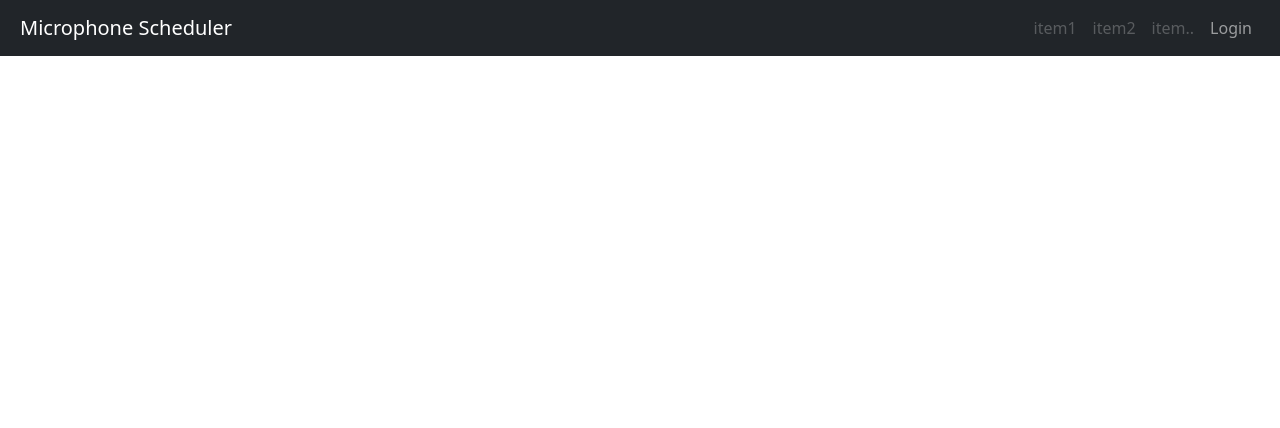
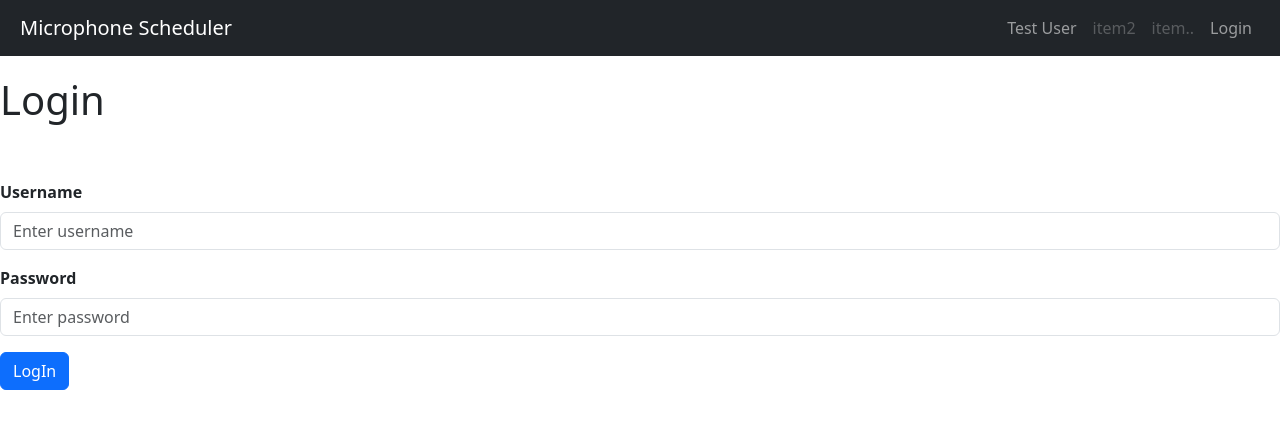
Before and after one commit to Jari1980/MicrophoneSchedulerF, a React (Vite) app: page /login in a window 1280 px wide. Shown: the top 428 px of the page. Built offline with nearby package versions, Linux system fonts and the light colour scheme.

Commit message:
Initial loggin page, storing jwt token in cookie and username role in global state

```diff
--- /dev/null
+++ b/src/components/LogIn.jsx
@@ -0,0 +1,69 @@
+import React from "react";
+import { Button, Form } from "react-bootstrap";
+import axios from "axios";
+import { useGlobalContext } from "./context";
+import { useCookies } from "react-cookie";
+
+const LogIn = () => {
+    const{userName, setUserName} = useGlobalContext();
+    const{userRole, setUserRole} = useGlobalContext();
+    const [cookies, setCookie] = useCookies(["jwtToken"])
+
+  function handleSubmit(event) {
+    event.preventDefault();
+    const userData = {
+      username: event.currentTarget.elements.formUserName.value,
+      password: event.currentTarget.elements.formPassword.value,
+    };
+    try {
+      axios
+        .post("http://localhost:8080/api/v1/user/login", {
+          userName: event.currentTarget.elements.formUserName.value,
+          password: event.currentTarget.elements.formPassword.value,
+        })
+        .then((response) => {
+          console.log(
+            "LogIn succes: " +
+              "\nJWT: " +
+              response.data.jwtToken +
+              "\nuserName: " +
+              response.data.userName +
+              "\nuserRole: " +
+              response.data.userRole
+          );
+          setUserName(response.data.userName)
+          setUserRole(response.data.userRole)
+          setCookie("jwtToken", response.data.jwtToken, {path: "/"})
+        });
+    } catch (error) {
+      console.log("Error logging in: " + error);
+    }
+  }
+
+  return (
+    <div>
+      <h1 style={{ marginTop: "20px" }}>Login</h1>
+      <br />
+      <br />
+      <Form onSubmit={handleSubmit}>
+        <Form.Group className="mb-3" controlId="formUserName">
+          <Form.Label>
+            <b>Username</b>
+          </Form.Label>
+          <Form.Control type="text" placeholder="Enter username" />
+        </Form.Group>
+        <Form.Group className="mb-3" controlId="formPassword">
+          <Form.Label>
+            <b>Password</b>
+          </Form.Label>
+          <Form.Control type="password" placeholder="Enter password" />
+        </Form.Group>
+        <Button variant="primary" type="submit" className="extButton">
+          LogIn
+        </Button>
+      </Form>
+    </div>
+  );
+};
+
+export default LogIn;
--- a/src/components/NavBar.jsx
+++ b/src/components/NavBar.jsx
@@ -10,7 +10,7 @@ const NavBar = () => {
           <Navbar.Toggle aria-controls="basic-navbar-nav" />
           <Navbar.Collapse id="basic-navbar-nav">
             <Nav className="ms-auto" style={{marginRight:"20px"}}>
-              <Nav.Link as={Link} to="/item1" disabled>item1</Nav.Link>
+              <Nav.Link as={Link} to="/testUser">Test User</Nav.Link>
               <Nav.Link as={Link} to="/item2" disabled>item2</Nav.Link>
               <Nav.Link as={Link} to="/item.." disabled>item..</Nav.Link>
               <Nav.Link as={Link} to="/login">Login</Nav.Link>
--- /dev/null
+++ b/src/components/TestUser.jsx
@@ -0,0 +1,22 @@
+import React from "react";
+import { Container } from "react-bootstrap";
+import { useGlobalContext } from "./context";
+import { useCookies } from "react-cookie";
+
+const TestUser = () => {
+  const { userName, setUserName } = useGlobalContext();
+  const { userRole, setUserRole } = useGlobalContext();
+  const [cookies, setCookie] = useCookies(["jwtToken"]);
+
+  return (
+    <>
+      <Container>
+        <h2>User: {userName}</h2>
+        <h2>UserRole: {userRole}</h2>
+        <h2>JWT: {cookies.jwtToken}</h2>
+      </Container>
+    </>
+  );
+};
+
+export default TestUser;
--- a/src/components/context.jsx
+++ b/src/components/context.jsx
@@ -4,6 +4,9 @@ import axios from "axios";
 const GlobalContext = createContext();
 
 export const GlobalProvider = ({ children }) => {
+
+    const[userName, setUserName] = useState("")
+    const[userRole, setUserRole] = useState("")
     /*
 
     Exaxmples:
@@ -28,6 +31,10 @@ export const GlobalProvider = ({ children }) => {
   return (
     <GlobalContext.Provider
     value={{
+        userName,
+        setUserName,
+        userRole,
+        setUserRole
         /*
         Example continue:
 
--- a/src/main.jsx
+++ b/src/main.jsx
@@ -7,6 +7,8 @@ import { BrowserRouter, Routes, Route } from "react-router-dom";
 import { GlobalProvider } from "./components/context.jsx";
 import { CookiesProvider } from "react-cookie";
 import NavBar from "./components/NavBar.jsx";
+import LogIn from "./components/LogIn.jsx";
+import TestUser from "./components/TestUser.jsx";
 
 createRoot(document.getElementById("root")).render(
   <BrowserRouter>
@@ -16,6 +18,8 @@ createRoot(document.getElementById("root")).render(
         <Routes>
           <Route path="/" element={<App />} />
           <Route path="/app" element={<App />} />
+          <Route path="/testuser" element={<TestUser />} />
+          <Route path="/login" element={<LogIn />} />
         </Routes>
       </CookiesProvider>
     </GlobalProvider>
```
